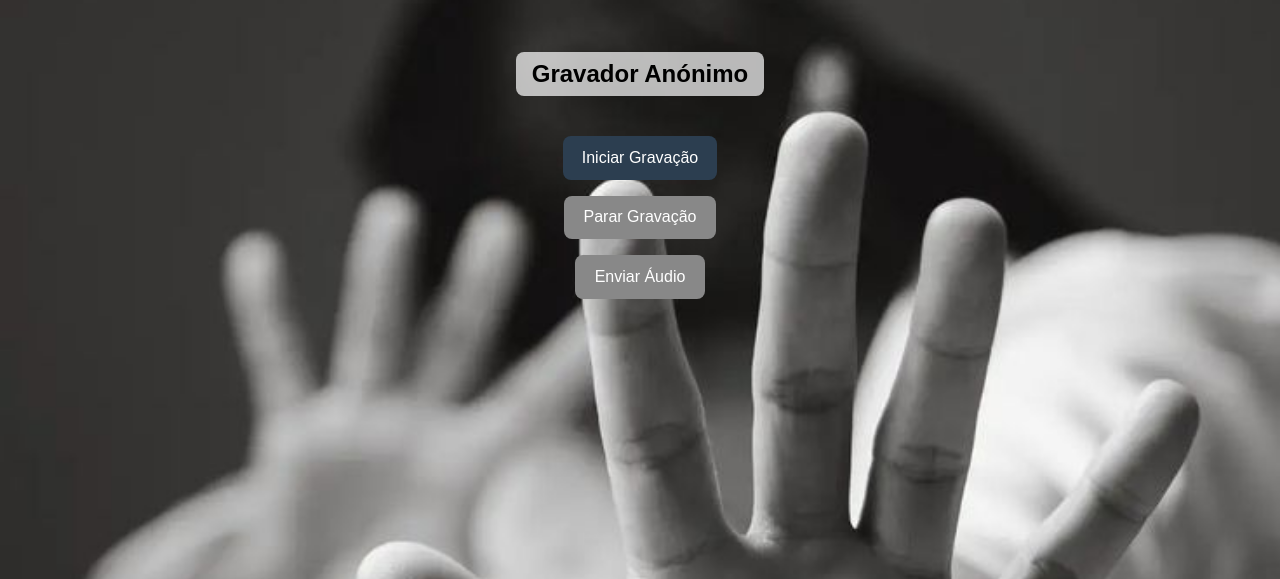
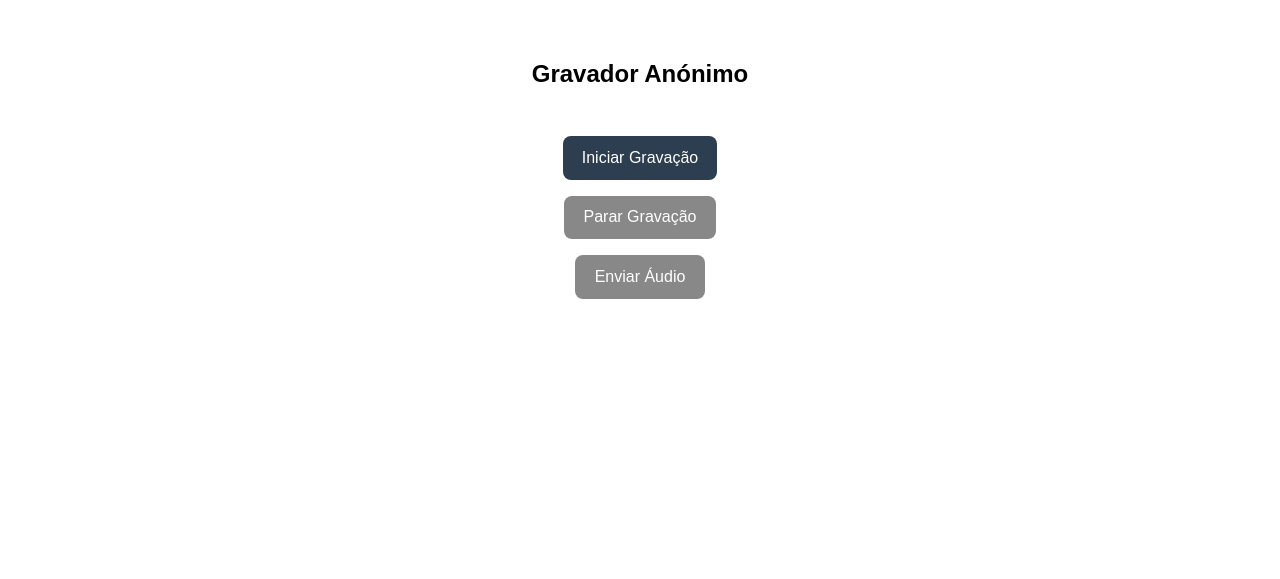
Before and after one commit to abelarez/gravAnV1stable, a Flask app: page / in a window 1280 px wide. Shown: the top 579 px of the page. Run offline with Flask 3, Linux system fonts and the light colour scheme.

Commit message:
Update index.html

```diff
--- a/templates/index.html
+++ b/templates/index.html
@@ -13,7 +13,7 @@
       flex-direction: column;
       align-items: center;
       text-align: center;
-      background-image: url('fundo.jpg');
+      <!background-image: url('fundo.jpg');>
       background-size: cover;
       background-position: center;
       background-repeat: no-repeat;
```
